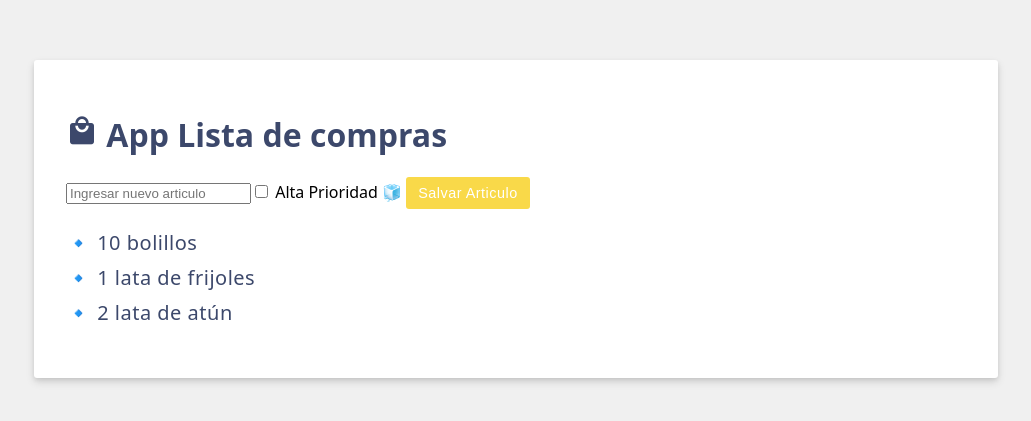
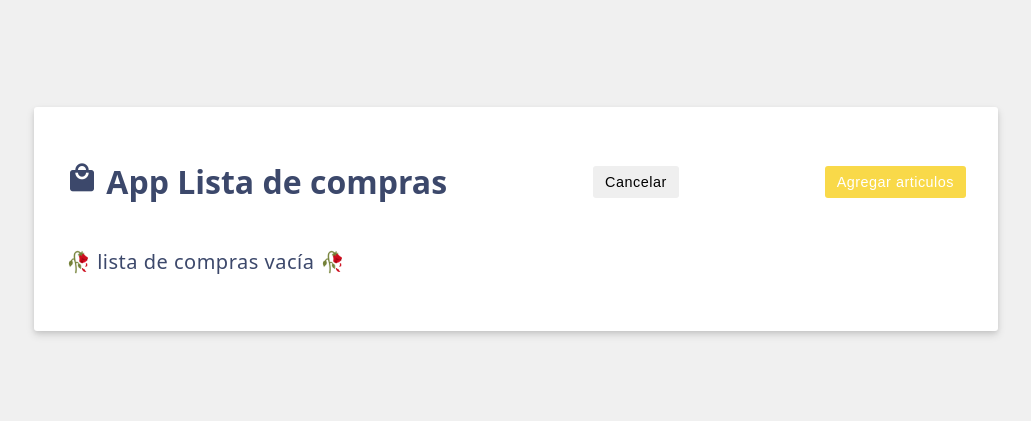
Before and after one commit to kenjiMiguel/VueJS-ShoppingCart, a Vue app: page / in a window 1280 px wide. Shown: the part 181-602 px from the top of the page, without its empty margins (124-1155 px from the left). Built offline with nearby package versions, Linux system fonts and the light colour scheme.

Commit message:
Feature : Cancelar boton

```diff
--- a/src/App.vue
+++ b/src/App.vue
@@ -1,30 +1,39 @@
 <script setup>
 import { ref } from 'vue';
+
 const header = ref('App Lista de compras');
-const items = ref([
-  {id: 1, label: '10 bolillos'},
-  {id: 2, label: '1 lata de frijoles'},
-  {id: 3, label: '2 lata de atún'}
-]);
-// Agregado de metodo para guardar nuevo articulo en la lista
+const items = ref([]);
+
 const saveItem = () => {
-  items.value .push({id: items.value.length + 1, label: newItem.value})
-  // limpiando el contenido  de newItems
-  newItem.value ="";
+  items.value.push({ id: items.value.length + 1, label: newItem.value });
+  newItem.value = '';
 };
+
 const newItem = ref('');
 const newItemHighPriority = ref(false);
+const isNewItemVisible = ref(false); // Inicialmente, la caja de texto está oculta
+
+const showNewItemInput = () => {
+  isNewItemVisible.value = true;
+};
+
+const hideNewItemInput = () => {
+  isNewItemVisible.value = false;
+};
 </script>
 
 <template>
-  <h1> <i class="material-icons shopping-cart-icon">local_mall</i> {{ header }}</h1>
-  <form v-on:submit.prevent="saveItem" class="add-item form">
+  <div class="header">
+    <h1> <i class="material-icons shopping-cart-icon">local_mall</i> {{ header }}</h1>
+    <button class="btn" @click="hideNewItemInput">Cancelar</button>
+    <button class="btn btn-primary" @click="showNewItemInput">Agregar articulos</button>
+  </div>
+  <form v-if="isNewItemVisible" v-on:submit.prevent="saveItem" class="add-item form">
     <!-- Input de Nuevo Articulo -->
     <input v-model.trim="newItem" type="text" placeholder="Ingresar nuevo articulo">
     <!-- Check Boxes -->
     <label>
-      <input v-model="newItemHighPriority"
-      type="checkbox">
+      <input v-model="newItemHighPriority" type="checkbox">
       Alta Prioridad
     </label>
     {{ newItemHighPriority ? "🔥" : "🧊" }}
@@ -36,7 +45,10 @@ const newItemHighPriority = ref(false);
       🔹 {{ label }}
     </li>
   </ul>
+  <p v-if="items.length === 0"> 🥀 lista de compras vacía 🥀 </p>
+  <p v-else>🔥 ingrese más items </p>
 </template>
+
 
 <style scoped>
 .shopping-cart-icon {
```
